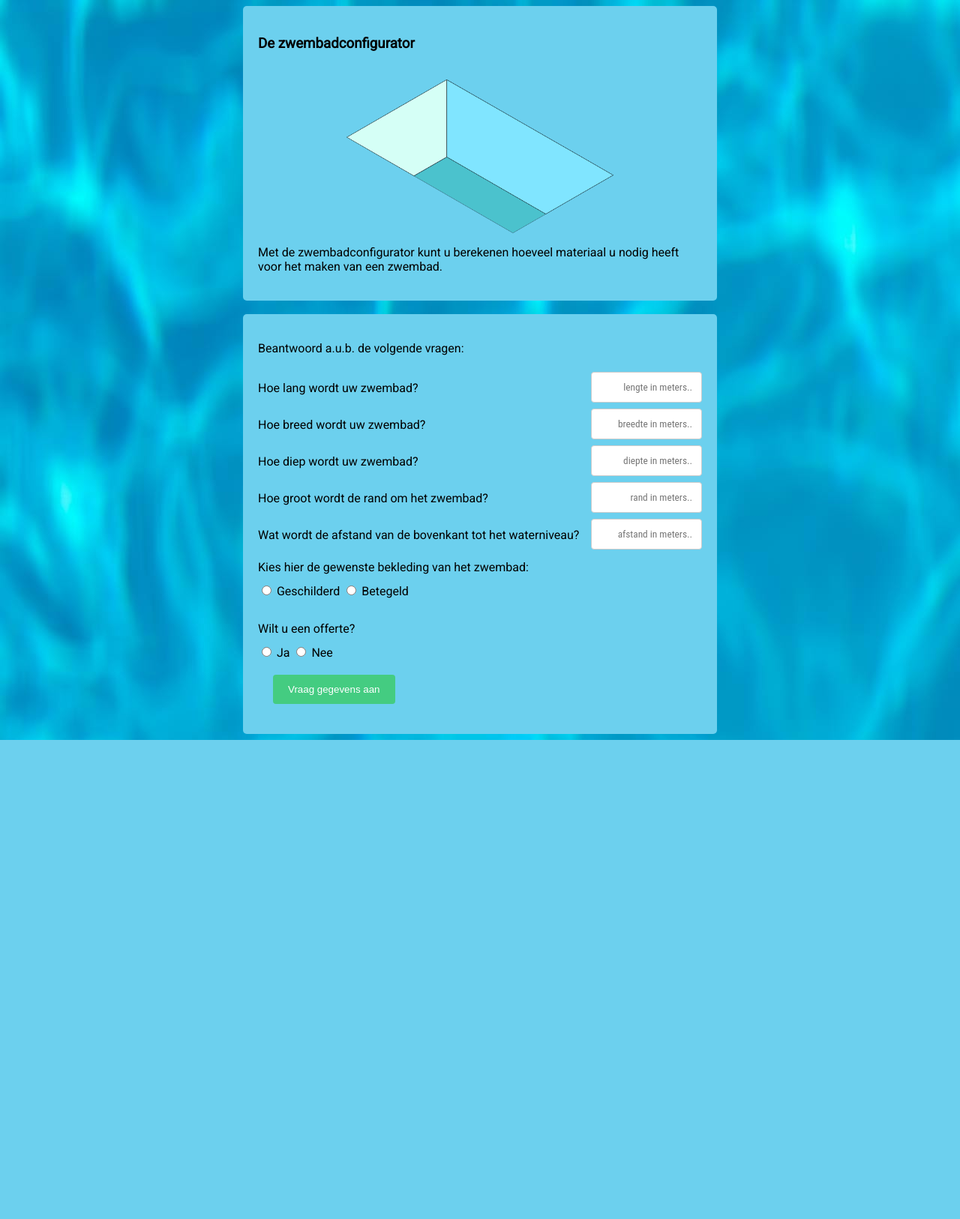
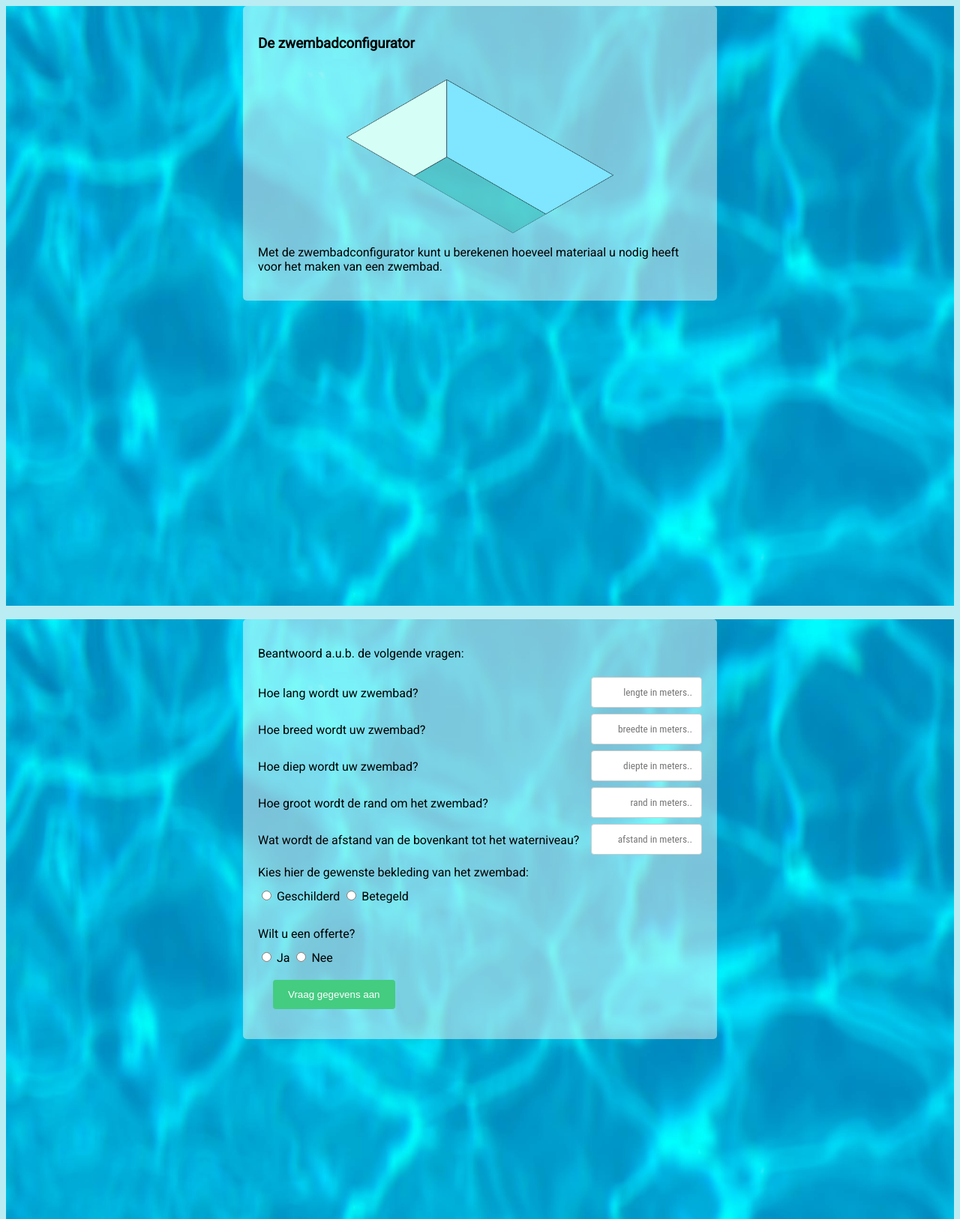
Before and after one commit to clemensjongma/invulformulier, a PHP site: page / in a window 1280 px wide. Shown: the whole page at 75% size. Before the commit the page ends 987 px from the top, so only its background shows below. Run offline with PHP 8.4, Linux system fonts and the light colour scheme.

Commit message:
parallax scrolling first step

```diff
--- a/index.php
+++ b/index.php
@@ -8,6 +8,7 @@
 </head>
 
 <body>
+<div class="parallax">
   <div class="container">
       <h3>De zwembadconfigurator</h3><br>
       <img src= "alleszonderrand.png" alt ="zwembad" height = 360 px width = 500 px>
@@ -18,7 +19,10 @@
 
 
   </div>
+</div>
 <br>
+
+  <div class="parallax">
     <div class="container">
         <p>Beantwoord a.u.b. de volgende vragen:</p>
 
@@ -102,7 +106,7 @@
 
       </form>
     </div>
-
+  </div>
 </body>
 
 </html>
--- a/stylesheet.css
+++ b/stylesheet.css
@@ -37,7 +37,7 @@ input[type=submit]:hover {
 
 .container {
   border-radius: 5px;
-  background-color: #6cd0ee;
+  background: rgba(244, 250, 244, 0.5);
   padding: 20px;
   margin: 20px;
   width: 50%;
@@ -83,6 +83,26 @@ img {
 
 body{
   background-color: rgb(186, 236, 243);
-  background-image: url("water.jpg");
+  /* background-image: url("water.jpg"); */
   background-repeat: no-repeat;
+
 }
+
+
+body, html {
+  height: 100%;
+}
+
+.parallax {
+  /* The image used */
+  background-image: url('water.jpg');
+
+  /* Full height */
+  height: 100%;
+
+  /* Create the parallax scrolling effect */
+  background-attachment: fixed;
+  background-position: center;
+  background-repeat: no-repeat;
+  background-size: cover;
+}
```
Lines whose indentation alone changed are shown as unchanged.
